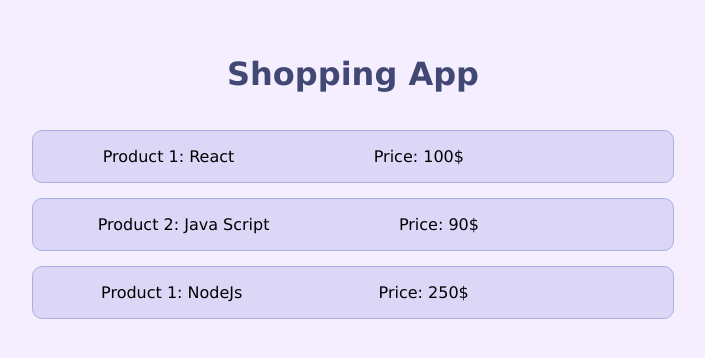
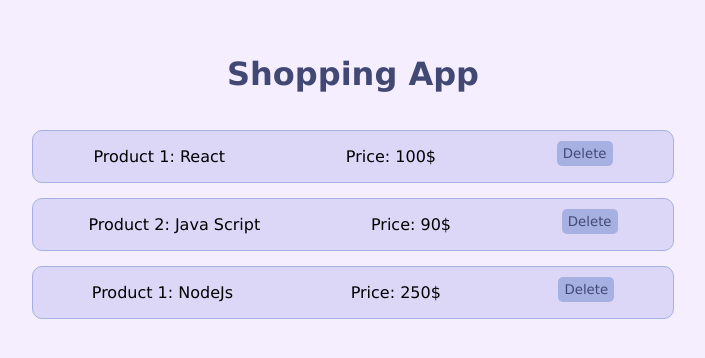
Before and after one commit to sabasaber/React-course, a React (Create React App) app: page / in a window 1280 px wide. Shown: the part 126-484 px from the top of the page, without its empty margins (287-992 px from the left). Built offline with nearby package versions, Linux system fonts and the light colour scheme.

Commit message:
delete button added

```diff
--- a/src/components/Product/Product.js
+++ b/src/components/Product/Product.js
@@ -6,8 +6,10 @@
               <div className={styles.product} onClick={props.click}>
                 <p>Product {props.num}: {props.name}</p>
                 <p>Price: {props.price}</p>
-                <h6 style={{color:"red"}}>{props.children}</h6>
+                <button className={styles.button} onClick={props.delete}>Delete</button>
+
               </div>
+
 
      );
 };
```
